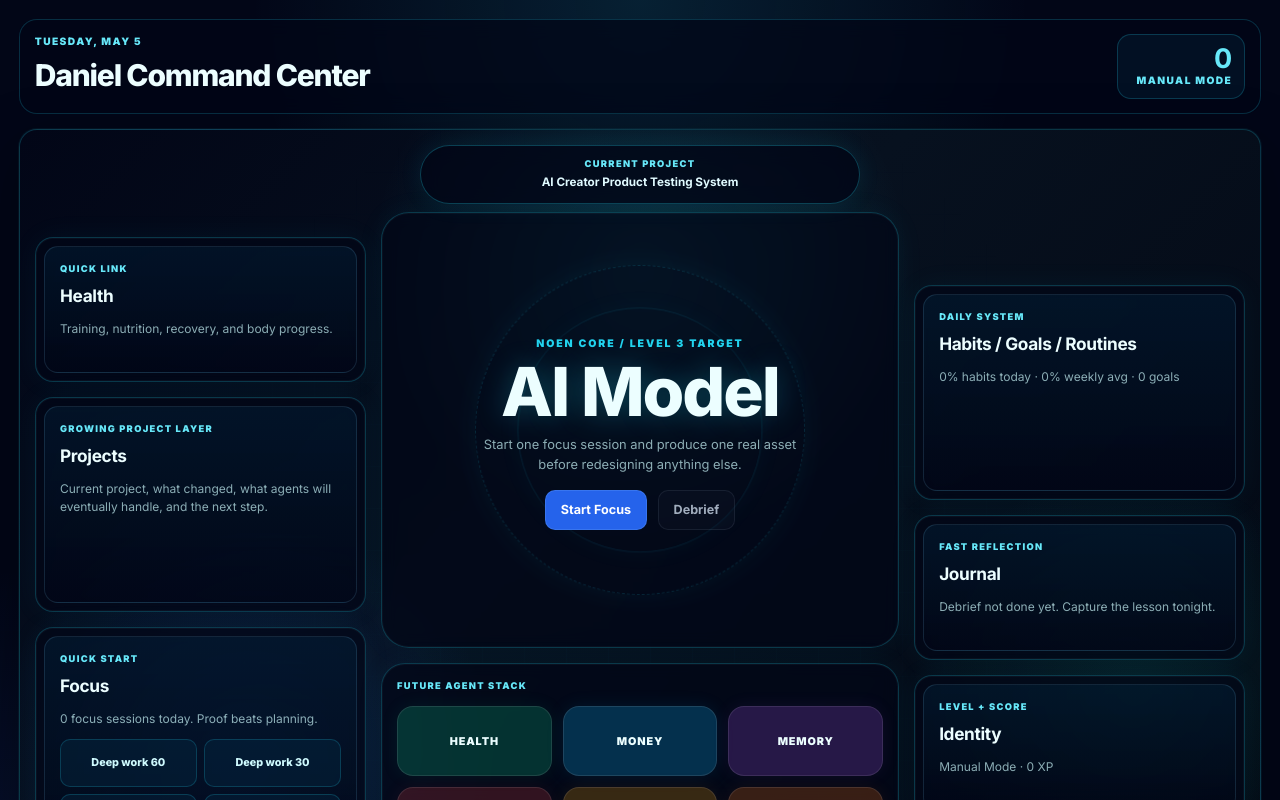
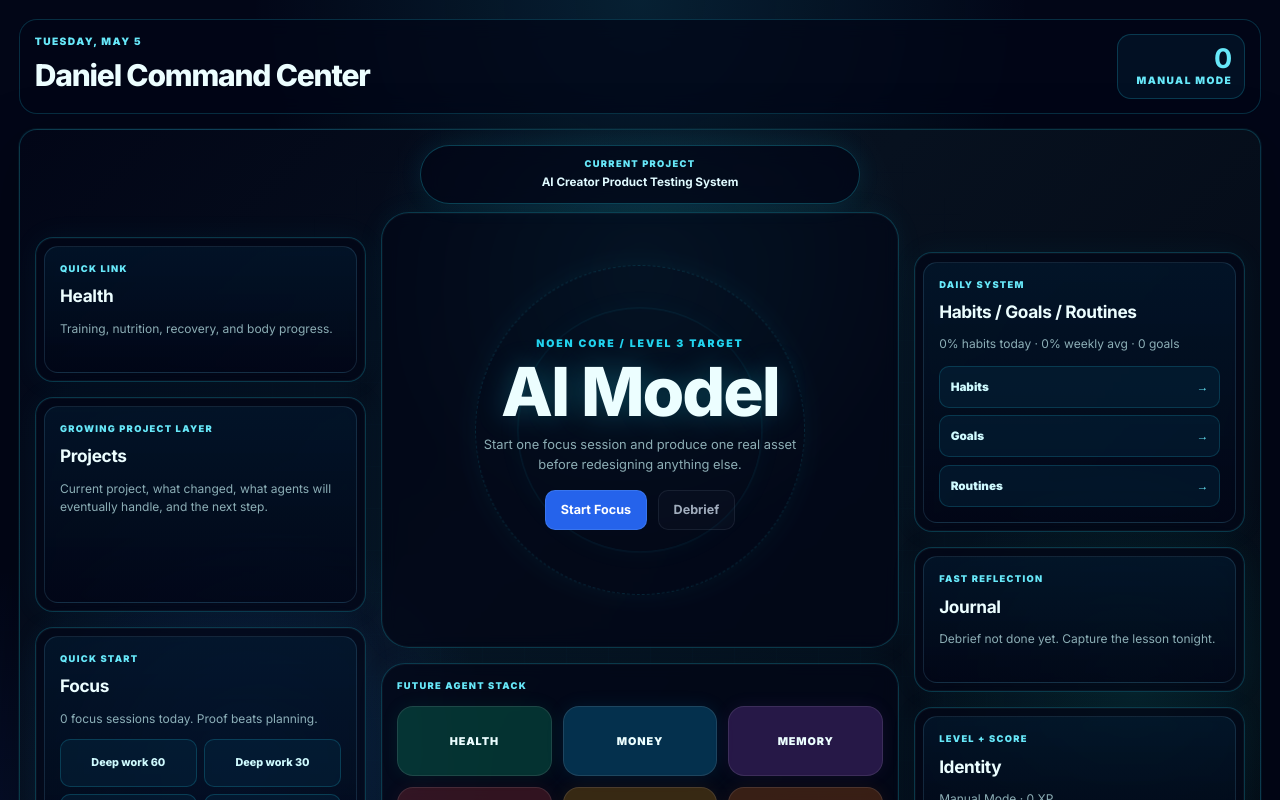
Before and after one commit to larplord/discipline-app, a Next.js app: page /dashboard in a window 1280 px wide. Built offline with nearby package versions, Linux system fonts and the light colour scheme; no server answers; the database is empty; sample sign-in values are in the browser's storage.

Commit message:
Link dashboard system modules

```diff
--- a/src/app/(app)/dashboard/page.tsx
+++ b/src/app/(app)/dashboard/page.tsx
@@ -100,7 +100,18 @@ export default function DashboardPage() {
         </main>
 
         <aside className="hud-side hud-right">
-          <DashboardHudModule href="/habits" title="Habits / Goals / Routines" label="Daily system" detail={`${habitsPct}% habits today · ${weekPct}% weekly avg · ${activeGoals} goals`} tall />
+          <div className="hud-module hud-module-tall hud-system-module">
+            <div className="hud-module-inner">
+              <span>Daily system</span>
+              <h3>Habits / Goals / Routines</h3>
+              <p>{habitsPct}% habits today · {weekPct}% weekly avg · {activeGoals} goals</p>
+              <div className="hud-system-links">
+                <Link href="/habits">Habits</Link>
+                <Link href="/goals">Goals</Link>
+                <Link href="/routine">Routines</Link>
+              </div>
+            </div>
+          </div>
           <DashboardHudModule href="/journal" title="Journal" label="Fast reflection" detail={journalDone ? 'Debrief complete. Good — memory has signal.' : 'Debrief not done yet. Capture the lesson tonight.'} />
           <DashboardHudModule href="/identity" title="Identity" label="Level + score" detail={`${level.title} · ${Math.round(identityProfile.totalScore ?? 0)} XP`} />
         </aside>
--- a/src/styles/pages/Dashboard.css
+++ b/src/styles/pages/Dashboard.css
@@ -416,3 +416,34 @@
     text-align: left;
   }
 }
+
+.hud-system-links {
+  display: grid;
+  grid-template-columns: 1fr;
+  gap: 0.5rem;
+  margin-top: 0.85rem;
+}
+
+.hud-system-links a {
+  display: flex;
+  align-items: center;
+  justify-content: space-between;
+  min-height: 42px;
+  padding: 0.55rem 0.7rem;
+  border: 1px solid rgba(34, 211, 238, 0.18);
+  border-radius: 10px;
+  background: rgba(8, 47, 73, 0.35);
+  color: #cffafe;
+  font-size: 0.78rem;
+  font-weight: 850;
+}
+
+.hud-system-links a::after {
+  content: '→';
+  color: #67e8f9;
+}
+
+.hud-system-links a:hover {
+  border-color: rgba(34, 211, 238, 0.42);
+  background: rgba(14, 165, 233, 0.16);
+}
```
